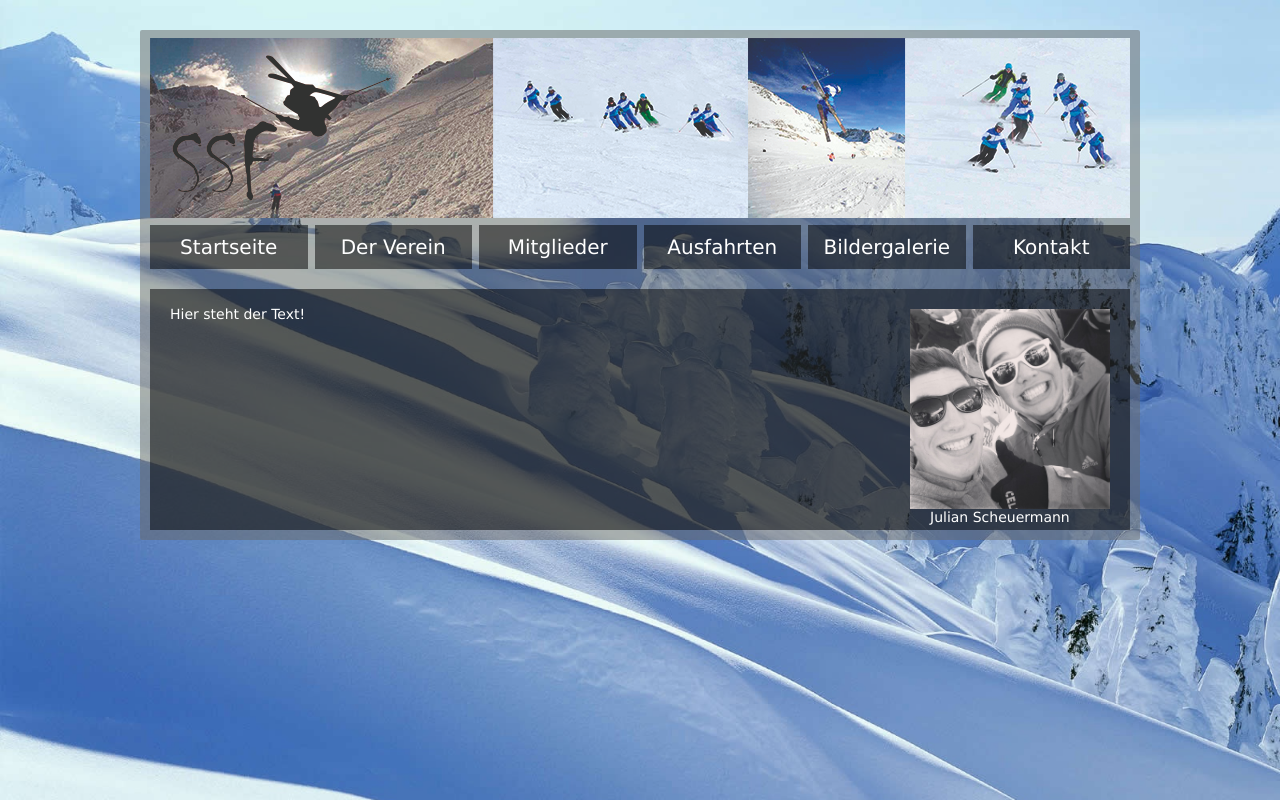
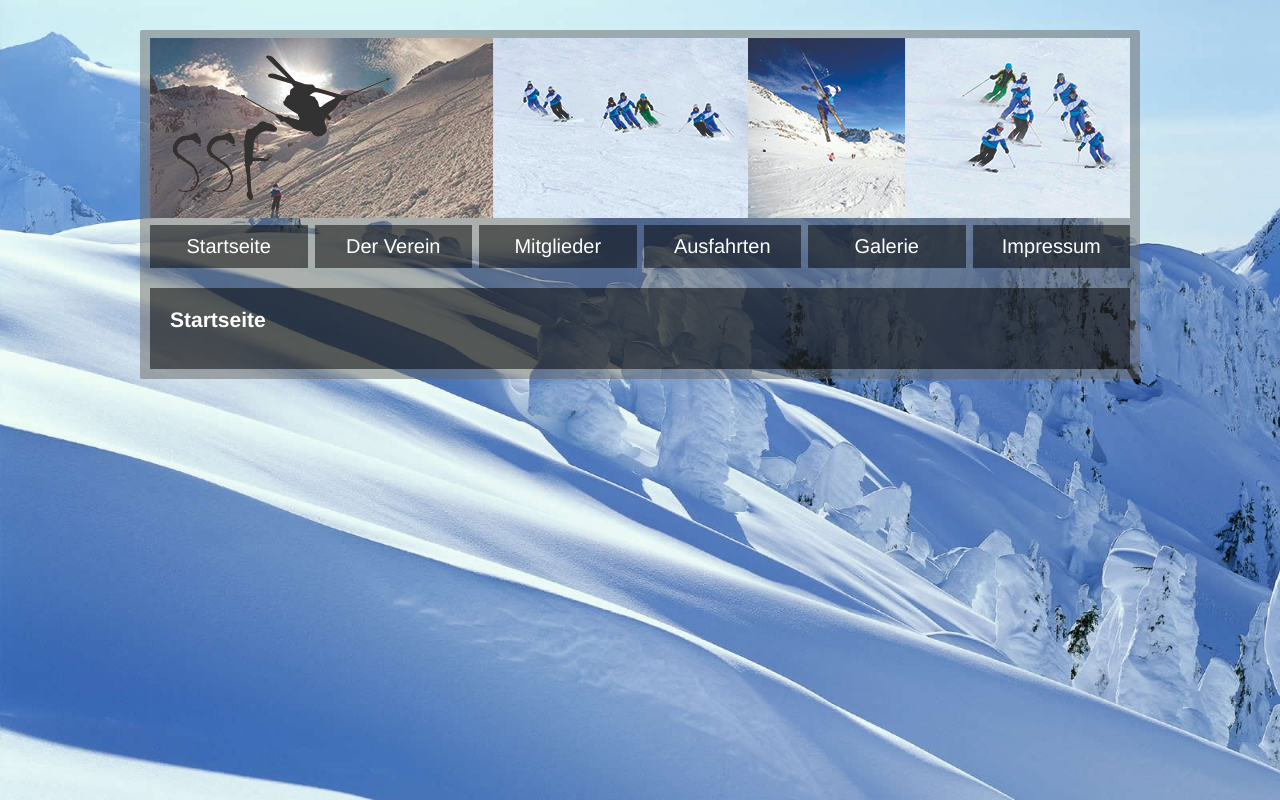
Before and after one commit to Phillus/JulianWebseite, a plain HTML site: page index.html in a window 1280 px wide. Drawn offline with Linux system fonts and the light colour scheme.

Commit message:
newfiles

```diff
--- a/css/main.css
+++ b/css/main.css
@@ -3,9 +3,14 @@
 
 body {
   margin:0;
-	font-family:Verdana, Geneva, sans-serif;
+  font-family:Helvetica Neue, Geneva, sans-serif;
   font-size:14px;
   color:#000;
+
+}
+
+h2 {
+  margin-top:0;
 
 }
 
@@ -15,7 +20,7 @@ body {
   left:0;
   width:100%;
   height:100%;
-	background-image:url(../Bilder/back.JPG);
+  background-image:url("../Bilder/back.jpg");
   background-repeat:no-repeat;
   background-size:cover;
   background-position:top center;
@@ -35,6 +40,9 @@ body {
   border-radius:2px;
   background:rgba(102,102,102,0.5);
   z-index:10;
+
+  margin-left: auto;
+  margin-right: auto;
 }
 
 #navigation {
@@ -53,6 +61,10 @@ body {
   font-size:20px;
 }
 
+.navi:hover {
+  background:rgba(0,0,0,0.8);
+}
+
 #normal {
   clear:left;
 }
@@ -69,12 +81,12 @@ a {
 
 #textrahmen {
   position:relative;
-	width:960px;
+  width:100%;
+  box-sizing: border-box;
   margin-right:7px;
   background:rgba(0,0,0,0.5);
   margin-bottom:5px;
-	padding-top:17px;
-	padding-left:20px;
+  padding: 20px;
   color:#FFF;
 }
 
--- a/index.html
+++ b/index.html
@@ -11,7 +11,6 @@
     <div id="background">
     </div>
 
-<center>
     <div id="content">
 
       <div id="header">
@@ -27,7 +26,7 @@ Startseite
           </a>
         </div>
         <div class="navi">
-<a href="lebenslauf.html">
+          <a href="verein.html">
             Der Verein
           </a>
         </div>
@@ -42,46 +41,34 @@ Ausfahrten
           </a>
         </div>
         <div class="navi">
-<a href="bildergalerie.html">
-Bildergalerie
+          <a href="galerie.html">
+            Galerie
           </a>
         </div>
         <div class="navi" style="margin-right:0;">
-<a href="kontakt.html">
-Kontakt
+          <a href="impressum.html">
+            Impressum
           </a>
         </div>
         <div id="normal">
         </div>
       </div>
 
-<div id="textrahmen">Hier steht der Text!<br />
-<br />
-<br />
-<br />
-<br />
-<br />
-<br />
-<br />
-<br />
-<br />
-<br />
-<br />
-<br />
-<br />
+      <div id="textrahmen">
+
+        <h2>Startseite</h2>
 
 
-<div id="profilbild">
+        <!--<div id="profilbild">
           <img src="Bilder/portrait.JPG" width="200"/>
           <div id="guenter">
             Julian Scheuermann
           </div>
+        </div>-->
+
       </div>
 
     </div>
 
-</div>
-</center>
-
   </body>
 </html>
```
Lines whose indentation alone changed are shown as unchanged.
